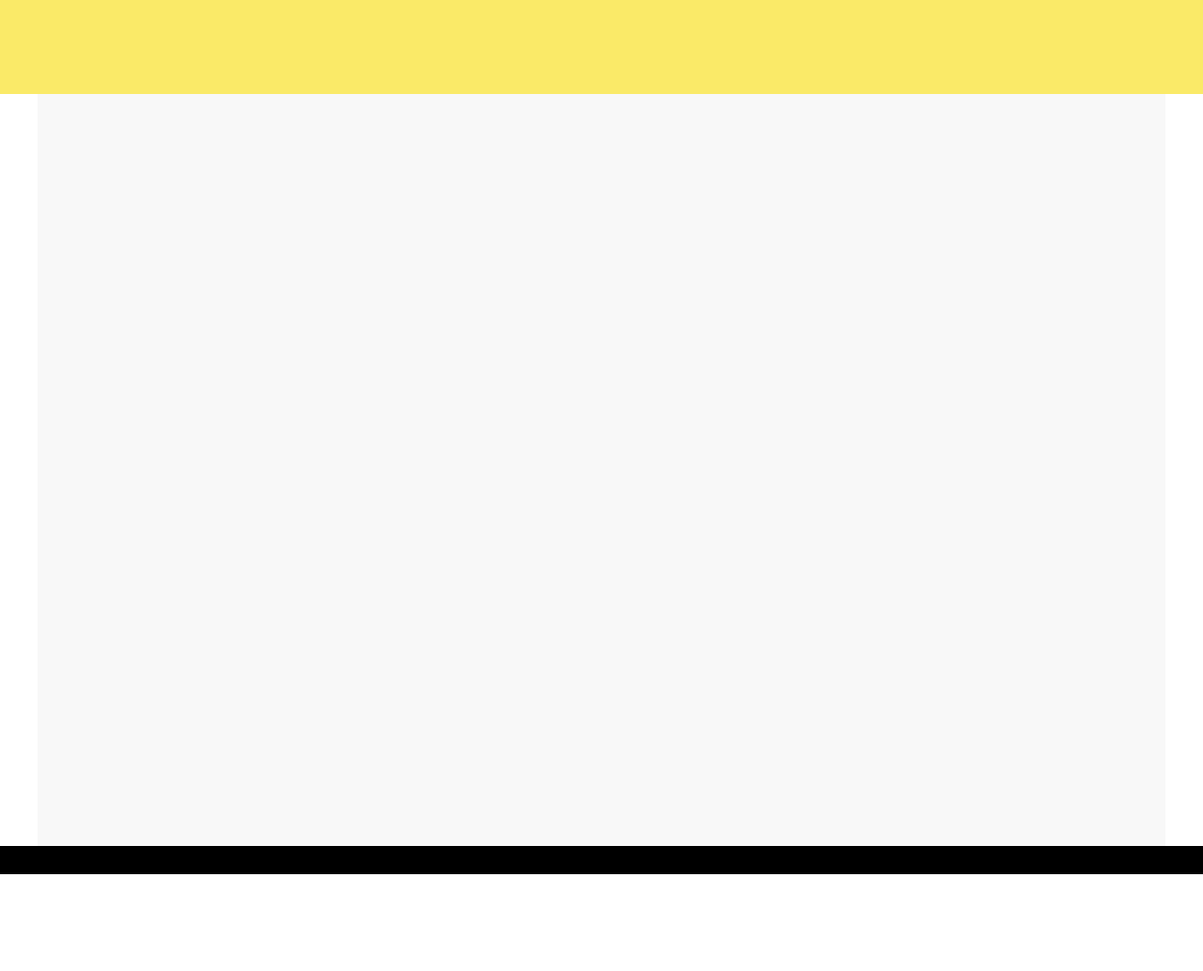
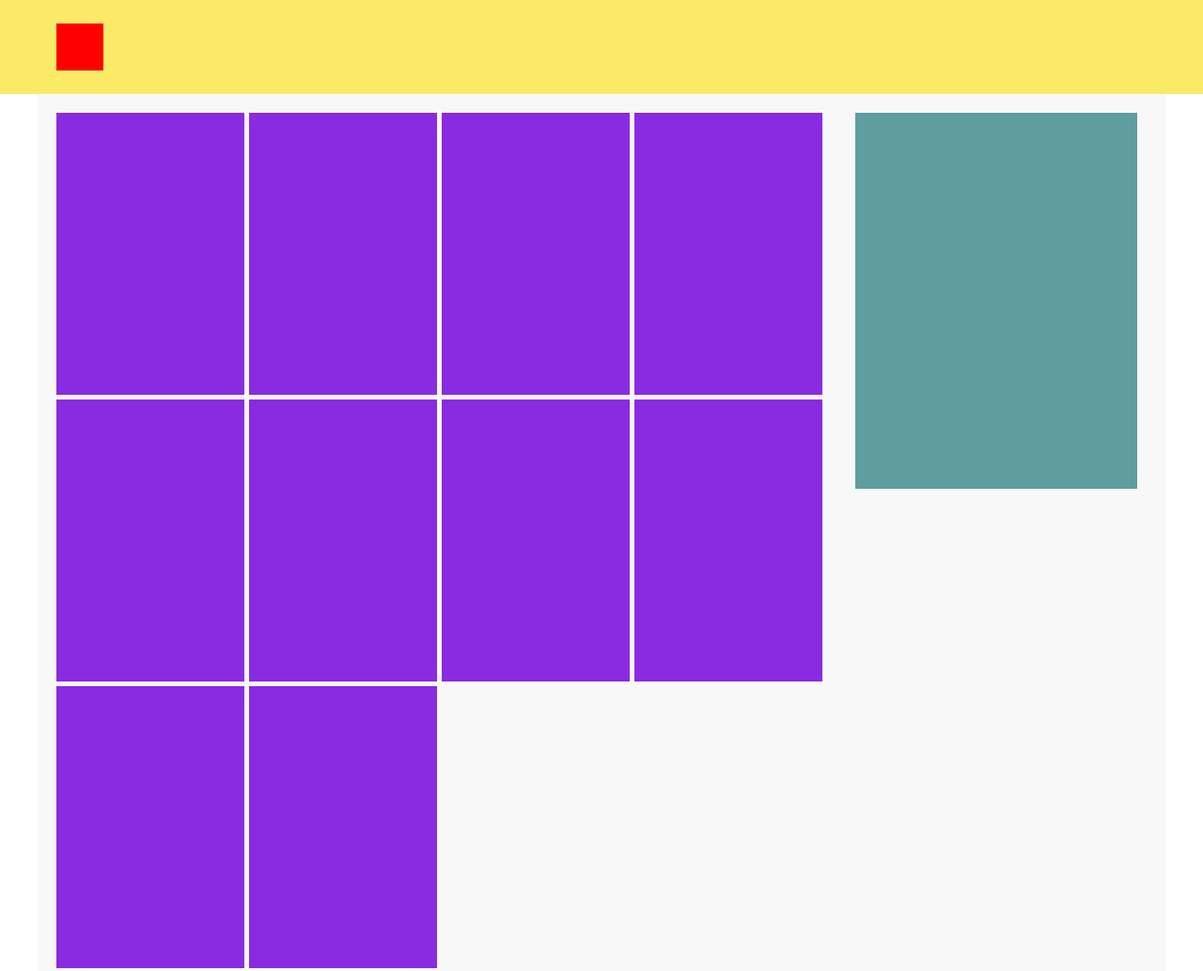
Before and after one commit to birbwatcher/Book-Shop, a website: page index.html in a window 1280 px wide. Shown: the top 1033 px of the page at 94% size. Before the commit the page ends 930 px from the top, so only its background shows below. Drawn offline with Linux system fonts and the light colour scheme.

Commit message:
feat: full layout with books implemented

```diff
--- a/script.js
+++ b/script.js
@@ -9,6 +9,12 @@ let headerWrapper = document.createElement("div");
 headerWrapper.classList.add('header-wrapper')
 let footerWrapper = document.createElement("div");
 footerWrapper.classList.add('footer-wrapper')
+let logo = document.createElement("div");
+logo.classList.add('logo');
+let cardContainer = document.createElement("div");
+cardContainer.classList.add('cards-container');
+let cart = document.createElement("div");
+cart.classList.add('cart');
 
 loadedPage.append(header);
 header.append(headerWrapper);
@@ -18,11 +24,30 @@ loadedPage.append(wrapper);
 loadedPage.append(footer);
 footer.append(footerWrapper);
 document.body.append(loadedPage);
+headerWrapper.append(logo)
+main.append(cardContainer);
+sidebar.append(cart)
 
-fetch('./books.json') //path to the file with json data
-        .then(response => {
-            return response.json();
-        })
-        .then(data => {
-            console.log(data);
-        });
+function createCard() {
+    for (i=0;i<books.length;i++) {
+        let card = document.createElement("div");
+        card.classList.add('card-item');
+        cardContainer.append(card);
+    }
+}
+
+let books;
+
+async function getBooks() {
+    let result = await fetch("./books.json");
+    let array = await result.json();
+    books = await array;
+}
+
+async function shopInit() {
+    await getBooks();
+    for (i=0;i<books.length;i++) {
+        createCard();
+    }
+}
+shopInit();
--- a/src/scss/app.scss
+++ b/src/scss/app.scss
@@ -11,13 +11,18 @@ $footfontcolor: white;
 .wrapper {
     @extend .main-wrapper;
     background-color: $bgcolor;
-    height: 100vh;
+    height: 100%;
     display: flex;
 }
 
 .header-wrapper, .footer-wrapper{
     @extend .main-wrapper;
     height: 100%;
+}
+
+.header-wrapper {
+    display: flex;
+    align-items: center;
 }
 
 header {
@@ -40,6 +45,37 @@ main {
 }
 
 aside {
+    display: flex;
+    justify-content: center;
     width: 30%;
     height: 100%;
+    padding-top: 20px;
 }
+
+.logo {
+    width: 50px;
+    height: 50px;
+    background-color: red;
+    margin-left: 20px;
+}
+
+.cards-container {
+    display: flex;
+    flex-wrap: wrap;
+    gap: 5px;
+    width: 100%;
+    height: 100%;
+    padding: 20px;
+}
+
+.card-item {
+    width: 200px;
+    height: 300px;
+    background-color: blueviolet
+}
+
+.cart {
+    background-color:cadetblue;
+    width: 300px;
+    height: 400px;
+}
```
Also changed, not shown: dist/style.css.
